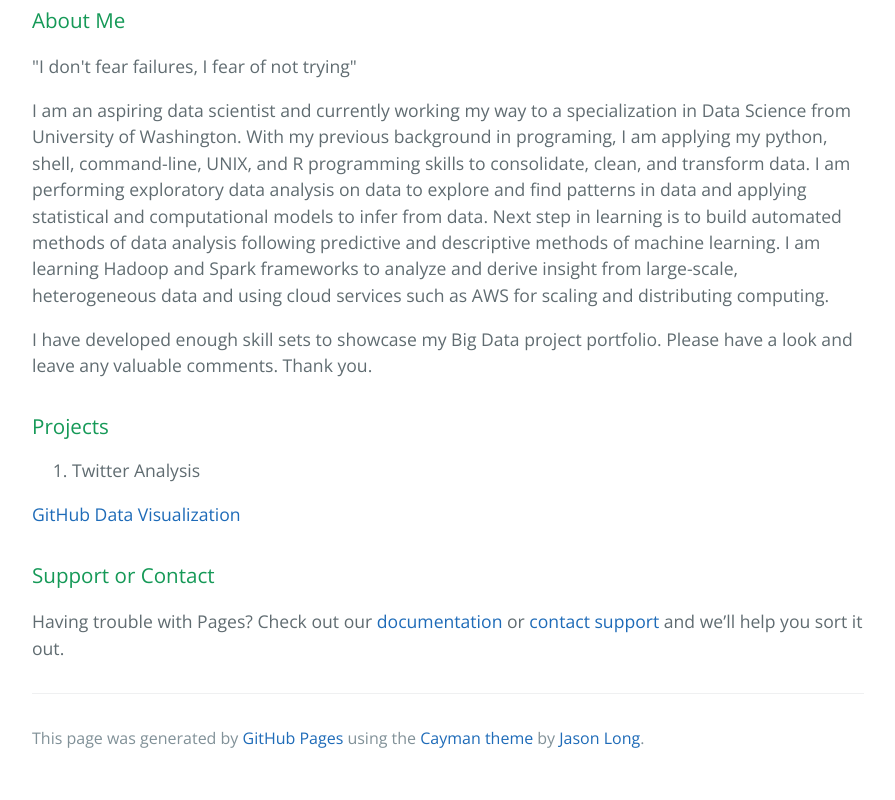
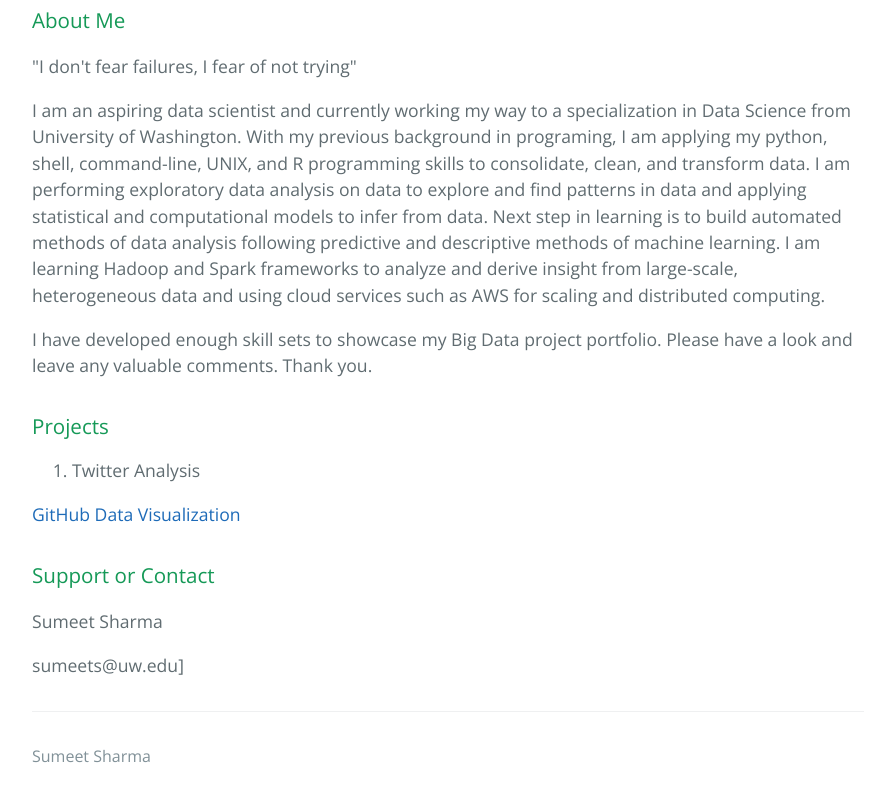
Before and after one commit to sumeet144/sumeet144.github.io, a plain HTML site: page index.html in a window 1280 px wide. Shown: the part 344-1144 px from the top of the page, without its empty margins (192-1087 px from the left). Drawn offline with nearby package versions, Linux system fonts and the light colour scheme.

Commit message:
Update index.html

```diff
--- a/index.html
+++ b/index.html
@@ -27,7 +27,7 @@ consolidate, clean, and transform data. I am performing exploratory data analysi
 data and applying statistical and computational models to infer from data. Next step in learning is to build automated methods
 of data analysis following  predictive and descriptive methods of machine learning. I am learning Hadoop and Spark frameworks
 to analyze and derive insight from large-scale, heterogeneous data and using cloud services such as AWS for scaling and
-distributing computing. </p>
+distributed computing. </p>
 
 <p>I have developed enough skill sets to showcase my Big Data project portfolio. Please have a look and leave any valuable
 comments. Thank you.</p>
@@ -45,11 +45,12 @@ comments. Thank you.</p>
 <h3>
 <a id="support-or-contact" class="anchor" href="#support-or-contact" aria-hidden="true"><span class="octicon octicon-link"></span></a>Support or Contact</h3>
 
-<p>Having trouble with Pages? Check out our <a href="https://help.github.com/pages">documentation</a> or <a href="https://github.com/contact">contact support</a> and we’ll help you sort it out.</p>
+<p>Sumeet Sharma</p>
+<p>sumeets@uw.edu]</p>
 
       <footer class="site-footer">
 
-        <span class="site-footer-credits">This page was generated by <a href="https://pages.github.com">GitHub Pages</a> using the <a href="https://github.com/jasonlong/cayman-theme">Cayman theme</a> by <a href="https://twitter.com/jasonlong">Jason Long</a>.</span>
+        <span class="site-footer-credits">Sumeet Sharma</span>
       </footer>
 
     </section>
```
